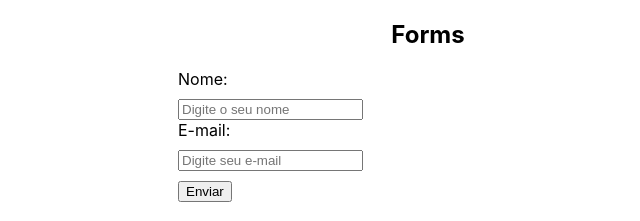
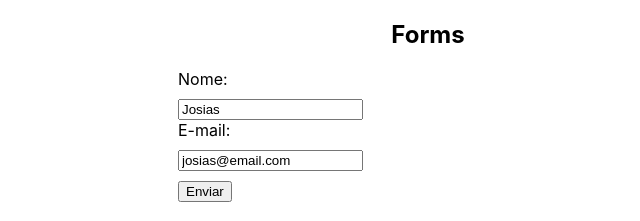
Before and after one commit to sucodelarangela/miniblog, a React (Create React App) app in the folder 5_FORM_REACT/forms/: page / in a window 1280 px wide. Shown: the top 221 px of the page, without its empty margins (212-852 px from the left). Built offline with nearby package versions, Linux system fonts and the light colour scheme.

Commit message:
controlled inputs

```diff
--- a/5_FORM_REACT/forms/src/App.js
+++ b/5_FORM_REACT/forms/src/App.js
@@ -5,7 +5,7 @@ function App() {
   return (
     <div className="App">
       <h2>Forms</h2>
-      <MyForm />
+      <MyForm user={{ name: 'Josias', email: 'josias@email.com' }} />
     </div>
   );
 }
--- a/5_FORM_REACT/forms/src/Components/MyForm.js
+++ b/5_FORM_REACT/forms/src/Components/MyForm.js
@@ -1,26 +1,32 @@
 import './MyForm.css';
 import { useState } from 'react';
 
-const MyForm = () => {
+const MyForm = ({ user }) => {
+  // controlled inputs
   // manipulating data
-  const [name, setName] = useState();
-  const [email, setEmail] = useState();
+  const [name, setName] = useState(user ? user.name : '');
+  const [email, setEmail] = useState(user ? user.email : '');
 
   // 1st way of retrieving input values.
   const handleName = (e) => {
     setName(e.target.value)
   }
 
-  console.log(name)
-  console.log(email)
+  // 2nd way of retrieving input values is using the useState inline: it may be cleaner if you have too many inputs (see email input). It's used simply for getting data. If you have other kinds of manipulation, it's better to create a function
 
-  // 2nd way of retrieving input values is using the useState inline: it may be cleaner if you have too many inputs (see email input). It's used simply for getting data. If you have other kinds of manipulation, it's better to create a function
+  const handleSubmit = (e) => {
+    e.preventDefault()
+    console.log('Enviando o formulário')
+    console.log(name)
+    console.log(email)
+  }
 
   return (
     <div>
       {/* Creating forms */}
-      <form>
+      <form onSubmit={handleSubmit}>
         <div>
+          {/* Form submit */}
           <label htmlFor="name">Nome:</label>
           <input
             type="text"
@@ -28,12 +34,13 @@ const MyForm = () => {
             id="name"
             onChange={handleName}
             placeholder="Digite o seu nome"
+            value={name}
           />
           {/* Input inside label */}
           <label>
             E-mail:
             {/* <span>E-mail:</span> --- Using span is not good for accessibility*/}
-            <input type="email" name="email" placeholder="Digite seu e-mail" onChange={(e) => setEmail(e.target.value)} />
+            <input type="email" name="email" placeholder="Digite seu e-mail" onChange={(e) => setEmail(e.target.value)} value={email} />
           </label>
         </div>
         <input type="submit" value="Enviar" />
```
